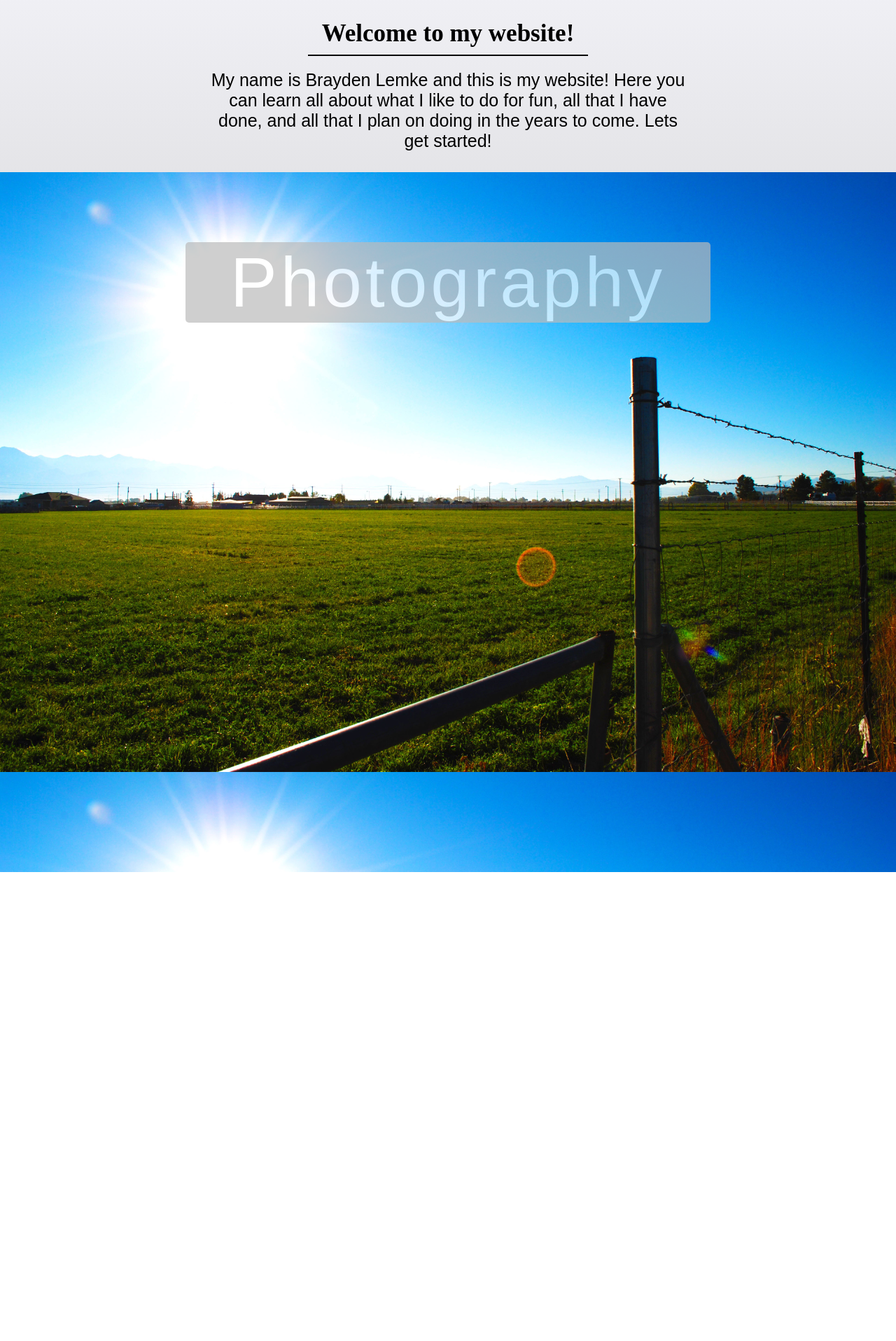
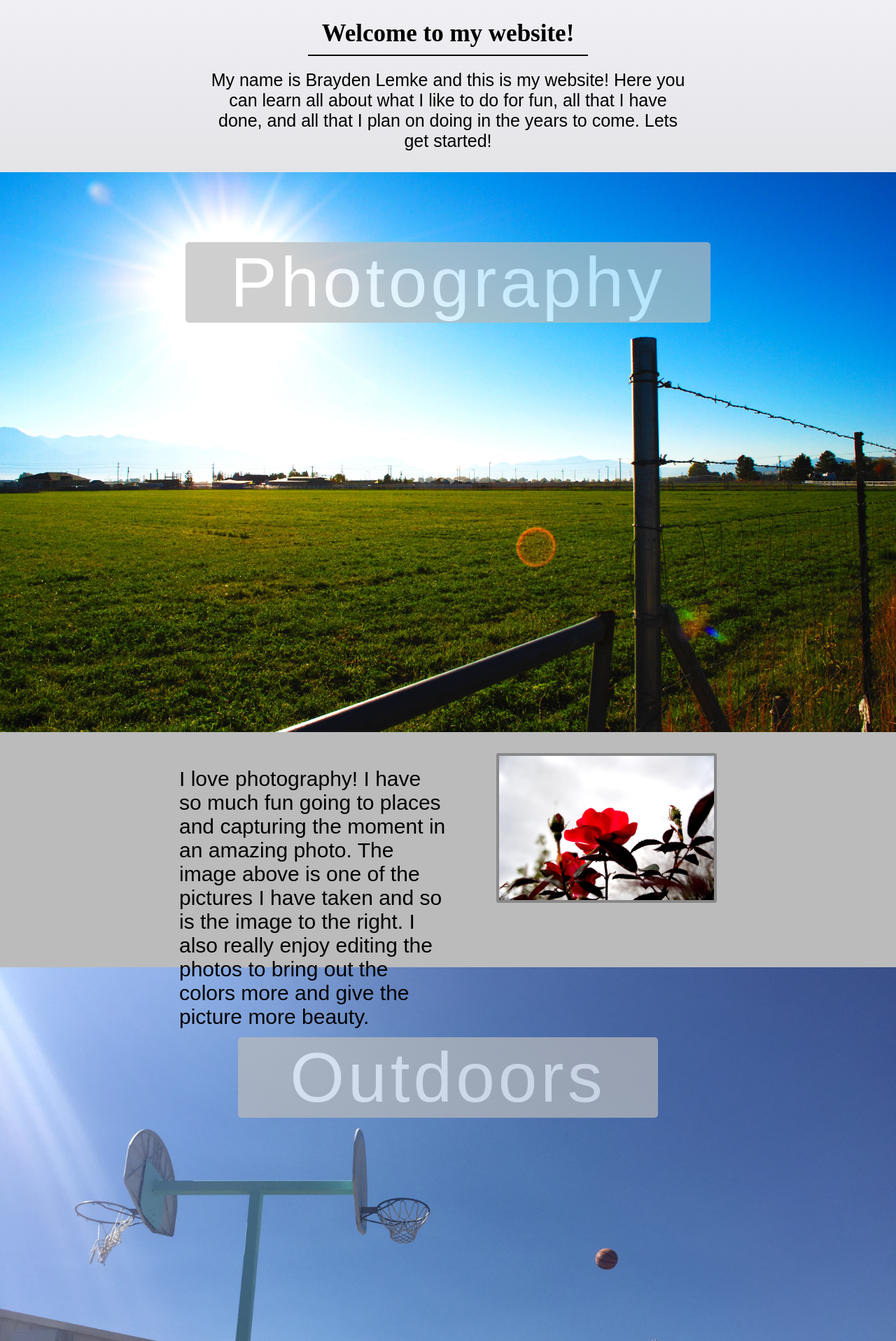
Before and after one commit to joybob22/myWebPage, a PHP site: page / in a window 1280 px wide. Shown: the part 812-2728 px from the top of the page at 70% size. Before the commit the page ends 2098 px from the top, so only its background shows below. Run offline with PHP 8.4, Linux system fonts and the light colour scheme.

Commit message:
added content to photos section and added sports parallax image

```diff
--- a/index.html
+++ b/index.html
@@ -41,5 +41,24 @@
                 </div>
             </div>
         </div>
+        <div class="photoContentOut">
+            <div class="photoContentIn">
+                <div>
+                    <p class="photoP">I love photography! I have so much fun going to places and capturing the moment in an amazing photo.
+                    The image above is one of the pictures I have taken and so is the image to the right. I also really enjoy
+                    editing the photos to bring out the colors more and give the picture more beauty.</p>
+                </div>
+                <div>
+                    <img class="flowerIMG" src="flowerIMG.jpg">
+                </div>
+            </div>
+        </div>
+        <div class="parallax2">
+            <div class="parallaxHeading">
+                <div class="sportsHeading">
+                    <h4>Outdoors</h4>
+                </div>
+            </div>
+        </div>
     </body>
 </html>
--- a/main.css
+++ b/main.css
@@ -110,14 +110,14 @@ h2 {
     text-align: center;
 }
 
-h3 {
+h3, p {
     font-size: 25px;
     font-family: copperplate, sans-serif;
 }
 
 .parallax1 {
     background-image: url(field.jpg);
-    height: 1000px;
+    height: 800px;
     background-attachment: fixed;
     background-position: center;
     background-repeat: no-repeat;
@@ -127,6 +127,9 @@ h3 {
 .photoHeading {
     width: 750px;
     margin: 0 auto;
+}
+
+.photoHeading, .sportsHeading {
     background-color: #BBB;
     opacity: 0.7;
     border-radius: 5px;
@@ -144,3 +147,47 @@ h4 {
     opacity: 1;
     color: white;
 }
+
+.photoContentOut {
+    width: 100%;
+    height: 42%;
+    background-color: #BBB;
+}
+
+.photoContentIn {
+    width: 60%;
+    margin: 0 auto;
+}
+
+p {
+    font-size: 30px;
+}
+
+.photoP {
+    margin-top: 50px;
+    width: 50%;
+    float: left;
+    text-align: left;
+}
+
+.flowerIMG {
+    width: 40%;
+    float: right;
+    margin-top: 30px;
+    border: 4px solid #888;
+    border-radius: 3px;
+}
+
+.parallax2 {
+    background-image: url(meBasketball.jpg);
+    height: 800px;
+    background-attachment: fixed;
+    background-position: center;
+    background-repeat: no-repeat;
+    background-size: cover;
+}
+
+.sportsHeading {
+    width: 600px;
+    margin: 0 auto;
+}
```
Also changed, not shown: flowerIMG.jpg (added), meBasketball.jpg (added).
